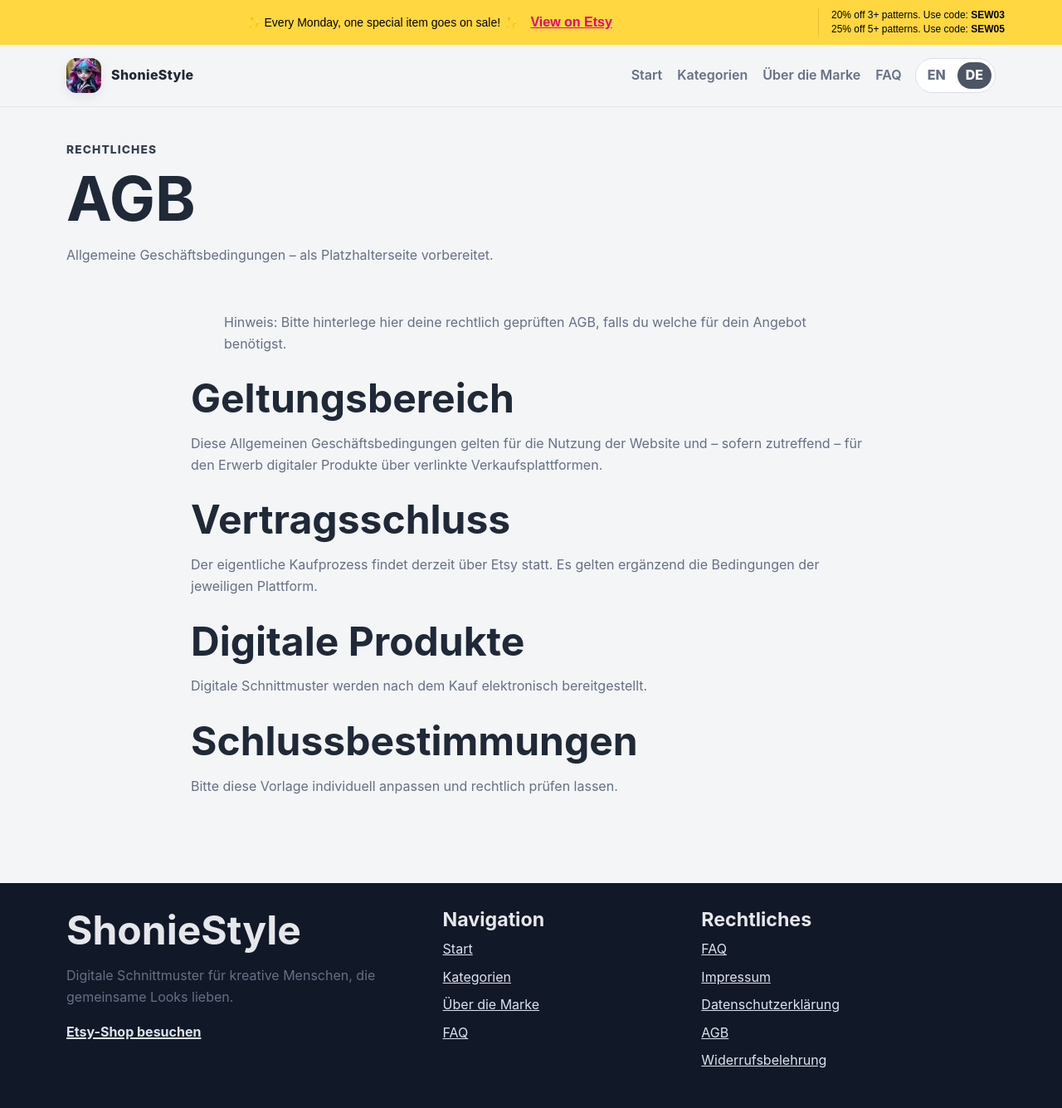
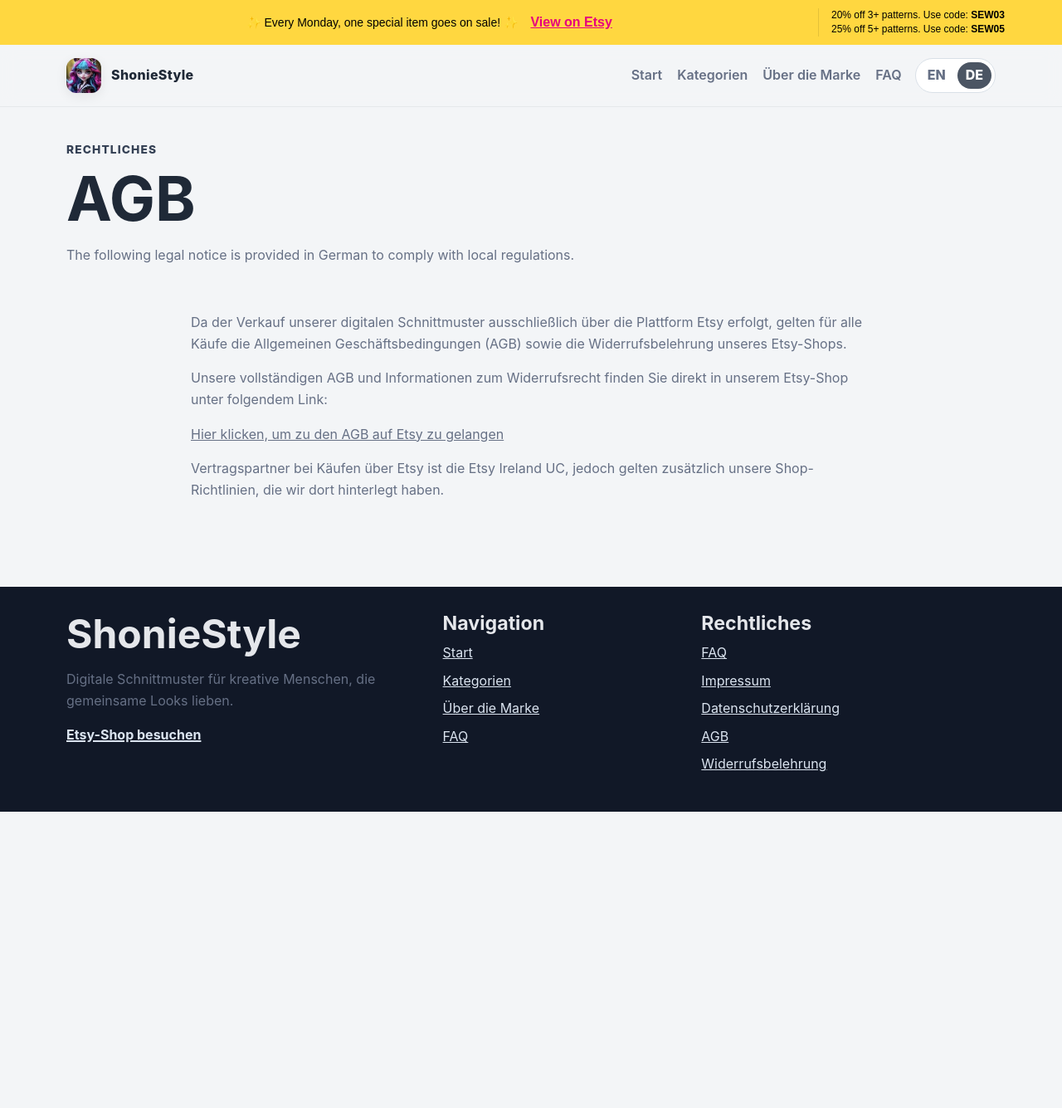
Before and after one commit to ShonieStyle/shoniestyle.github.io, a Jekyll site: the page built from agb.md, in a window 1280 px wide. Shown: the whole page at 83% size. Built offline with Jekyll 4.4.1, drawn with Linux system fonts in a browser that asks for light colours; after the commit the page ends 978 px from its top, so only the background shows below that.

Commit message:
Update agb.md

```diff
--- a/agb.md
+++ b/agb.md
@@ -3,24 +3,14 @@ layout: page
 lang: de
 title: AGB
 eyebrow: Rechtliches
-lead: Allgemeine Geschäftsbedingungen – als Platzhalterseite vorbereitet.
+lead: The following legal notice is provided in German to comply with local regulations.
 permalink: /agb/
 ---
 
-> Hinweis: Bitte hinterlege hier deine rechtlich geprüften AGB, falls du welche für dein Angebot benötigst.
+Da der Verkauf unserer digitalen Schnittmuster ausschließlich über die Plattform Etsy erfolgt, gelten für alle Käufe die Allgemeinen Geschäftsbedingungen (AGB) sowie die Widerrufsbelehrung unseres Etsy-Shops.
 
-## Geltungsbereich
+Unsere vollständigen AGB und Informationen zum Widerrufsrecht finden Sie direkt in unserem Etsy-Shop unter folgendem Link:
 
-Diese Allgemeinen Geschäftsbedingungen gelten für die Nutzung der Website und – sofern zutreffend – für den Erwerb digitaler Produkte über verlinkte Verkaufsplattformen.
+[Hier klicken, um zu den AGB auf Etsy zu gelangen](https://www.etsy.com/shop/ShonieStylePattern#policies)
 
-## Vertragsschluss
-
-Der eigentliche Kaufprozess findet derzeit über Etsy statt. Es gelten ergänzend die Bedingungen der jeweiligen Plattform.
-
-## Digitale Produkte
-
-Digitale Schnittmuster werden nach dem Kauf elektronisch bereitgestellt.
-
-## Schlussbestimmungen
-
-Bitte diese Vorlage individuell anpassen und rechtlich prüfen lassen.
+Vertragspartner bei Käufen über Etsy ist die Etsy Ireland UC, jedoch gelten zusätzlich unsere Shop-Richtlinien, die wir dort hinterlegt haben.
```
